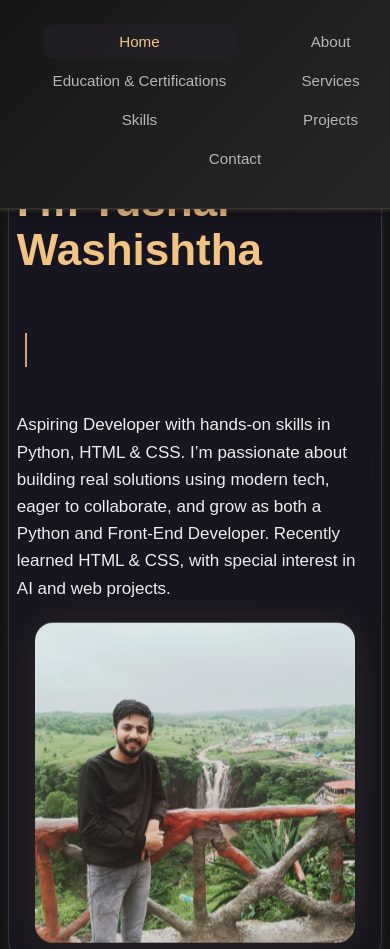
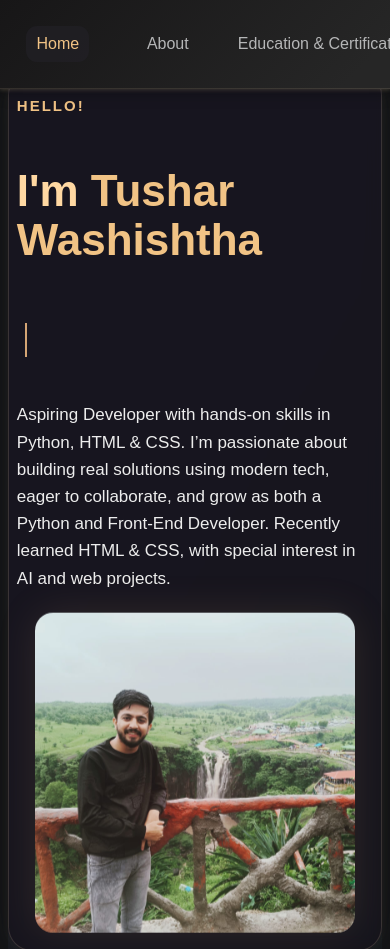
Before and after one commit to tusharwashishtha2/portfolio, a plain HTML site: page index.html in a window 390 px wide. Shown: the top 949 px of the page. Drawn offline with Linux system fonts and the light colour scheme.

Commit message:
Update style.css

```diff
--- a/style.css
+++ b/style.css
@@ -451,33 +451,39 @@ section {padding:120px 0 60px 0;min-height:60vh;position:relative;}
 }
 @media (max-width: 700px) {
   .navbar {
-    padding: 6px 0 14px 0;
-    position: fixed; top: 0; left: 0; width: 100vw; z-index: 1000;
+    padding: 10px 0 10px 0;
+    position: fixed;
+    top: 0; left: 0; width: 100vw; z-index: 1000;
     background: linear-gradient(135deg,#171617 0%,#262626 90%);
     box-shadow: 0 3px 14px #0006, 0 0.5px 4px #f8e0b040;
     border-bottom: 1.5px solid #ffe2be1f;
-    display: block;
+    display: flex;
+    justify-content: start;
+    overflow-x: auto;
+    white-space: nowrap;
+    scrollbar-width: none;
   }
+  .navbar::-webkit-scrollbar { display: none; }
   .nav-links {
     display: flex;
-    flex-wrap: wrap;
-    gap: 0;
-    justify-content: center;
-    width: 100vw;
+    flex-wrap: nowrap;
+    gap: 10px;
+    padding: 0 2vw;
+    width: auto;
+    align-items: center;
+    min-width: 600px;
   }
   .nav-links li {
-    flex: 1 1 48vw;
+    min-width: 100px;
     text-align: center;
-    margin: 2px 0;
-    min-width: 88px;
-    max-width: 49vw;
+    flex: 0 0 auto;
   }
   .nav-links a {
-    font-size: 15.2px;
-    padding: 9px 0;
-    display: block;
-    width: 100%;
+    font-size: 16px;
+    padding: 9px 10px;
+    display: inline-block;
     border-radius: 11px;
+    background: transparent;
     transition: background 0.18s;
   }
   .nav-links a.active,
@@ -487,14 +493,14 @@ section {padding:120px 0 60px 0;min-height:60vh;position:relative;}
     background: #23222899;
   }
   section {
-    padding-top: 71px !important;
+    padding-top: 63px !important;
     padding-bottom: 22px;
     min-height: unset;
   }
   .container,
   .glass, .skills-content, .about-content, .projects-grid, .services-grid {
     max-width: 99vw;
-    padding: 12px 2vw !important;
+    padding: 10px 2vw !important;
     box-sizing: border-box;
   }
   .hero-container, .about-flexwrap {
@@ -519,16 +525,15 @@ section {padding:120px 0 60px 0;min-height:60vh;position:relative;}
   .about-intro {
     font-size: 1em;
     padding: 12px 8px;
-    text-align: justify;
-    text-justify: inter-word;
+    text-align: justify!important;
+    text-justify: inter-word!important;
     hyphens: auto;
   }
-
   [id]::before {
     content: "";
     display: block;
-    height: 66px;
-    margin-top: -66px;
+    height: 61px;
+    margin-top: -61px;
     visibility: hidden;
   }
 }
```
